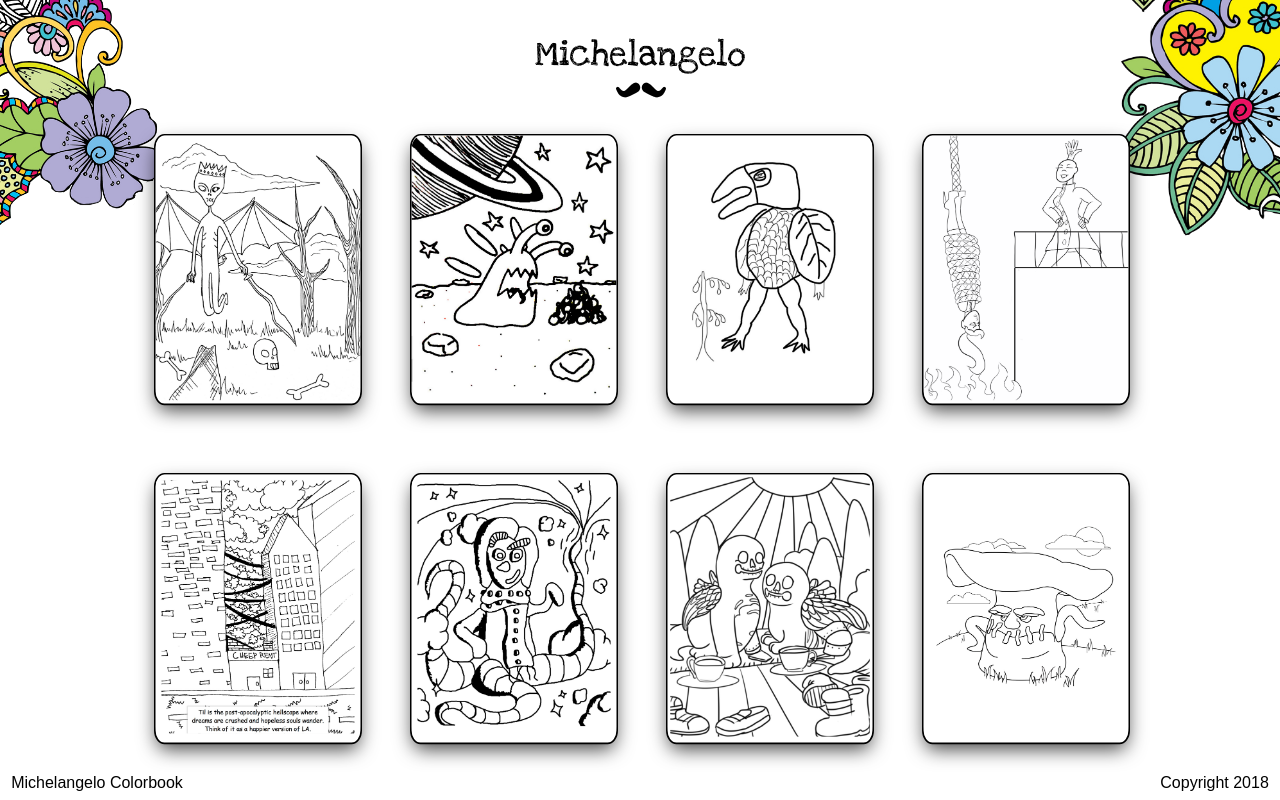
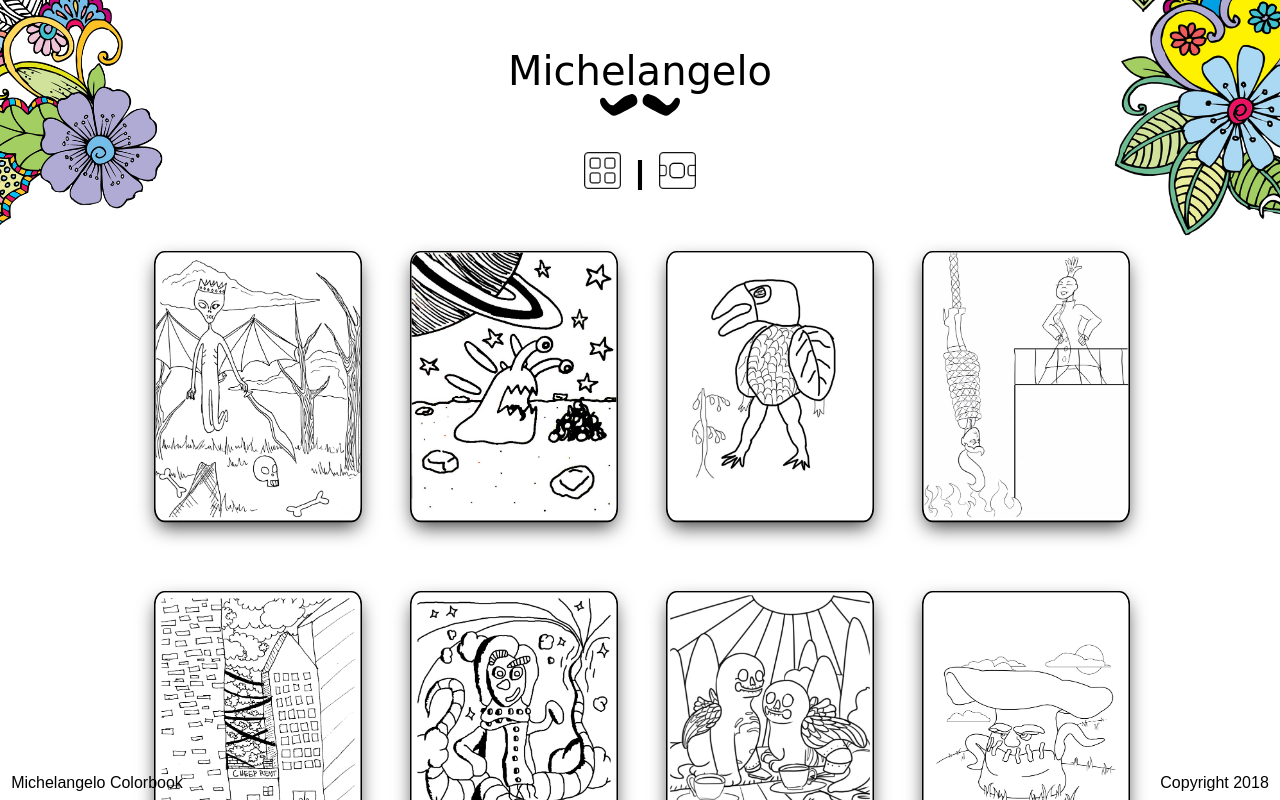
Before and after one commit to jdyuanglee/idmt380, a website: page src/grid.html in a window 1280 px wide. Shown: the top 800 px of the page. Drawn offline with nearby package versions, Linux system fonts and the light colour scheme; a web font is replaced by a local one.

Commit message:
:lipstick: update UI for gird and carousel view mode

```diff
--- a/src/css/style.css
+++ b/src/css/style.css
@@ -75,7 +75,7 @@ nav svg{
 
 .brand{
     text-align: center;
-    margin: 3rem 0;
+    margin: 3rem 0 0 0;
 }
 
 footer{
@@ -117,7 +117,6 @@ footer p{
 .grid{
     display: grid;
     grid-template-columns: 1fr 1fr;
-    padding-top:100px;
     width: 95%;
 }
 
@@ -148,12 +147,15 @@ main{
     margin: 2rem 0;
 }
 .switch{
-    width: 10rem;
-    margin: 2rem auto;
+    display: flex;
+    width: 7rem;
+    margin: 0 auto;
     text-align: center;
+    padding: 19vh 0 3vh 0;
 }
-
-
+.switch > h1{
+    margin: auto 0;
+}
 /* COLORING PAGE */
 .palette{
     /* clip-path:  inset(0% 0% 0% 0% round 10%); */
--- a/src/grid.html
+++ b/src/grid.html
@@ -14,9 +14,23 @@
 <body>
     <nav>
         <img src="img/Left.png" alt="left" class="left">
-        <img id="logo" src="img/signature.png" alt="logo">
+        <div class="brand">
+            <p>Michelangelo</p>
+            <svg height="126" viewBox="0 0 462 126" width="462" xmlns="http://www.w3.org/2000/svg">
+                <g fill-rule="evenodd">
+                    <path d="m.15163075 37.8892907c-1.78613668 18.9991333 12.58507045 38.4997936 23.22556845 50.9019213 2.7830297 3.2437852 15.4051082 13.124315 37.8662354 29.64159h.0000003c10.4252891 7.666461 24.2299996 8.95493 35.8939636 3.350179 66.6198945-32.0120924 104.3912985-53.0360046 113.3142105-63.0717362 14.604275-16.4256446-.818775-65.65878844-32.244974-57.72338688-18.962854 4.78829338-31.372421 8.66589279-52.410954 25.36500848-13.827586 10.975502-38.3750566 34.4817435-47.5932777 38.0095271-23.2436516 8.8952708-40.7885368-29.4008584-49.1189191-38.0095271s-27.14571677-7.462709-28.93185345 11.5364243z" />
+                    <path d="m246.151631 37.8892907c-1.786137 18.9991333 12.58507 38.4997936 23.225568 50.9019213 2.78303 3.2437852 15.405108 13.124315 37.866236 29.64159 10.425289 7.666461 24.23 8.95493 35.893963 3.350179 66.619895-32.0120924 104.391299-53.0360046 113.314211-63.0717362 14.604275-16.4256446-.818775-65.65878844-32.244974-57.72338688-18.962854 4.78829338-31.372421 8.66589279-52.410954 25.36500848-13.827586 10.975502-38.375057 34.4817435-47.593278 38.0095271-23.243651 8.8952708-40.788537-29.4008584-49.118919-38.0095271s-27.145717-7.462709-28.931853 11.5364243z"
+                        transform="matrix(-1 0 0 1 708 0)" />
+                </g>
+            </svg>
+        </div>
         <img src="img/Right.png" alt="right" class="right">
     </nav>
+    <div class="switch">
+        <a href="#"><img src="../img/grid.png" alt="grid"></a>
+        <h1>|</h1>
+        <a href="index.html"><img src="../img/carousel.png" alt="carousel"></a>
+    </div>
     <main class="grid">
         <div id="element" onclick="location.href='page.html?image=1';" class="start">
             <img src="img/DIGM223_An_Christina.jpg" alt="sketch">
@@ -59,9 +73,6 @@
         </div>
         </div>
     </main>
-    <div class="switch">
-    <button onclick="location.href='index.html'" >Carousel</button>
-</div>
     <footer>
         <p>Michelangelo Colorbook</p>
         <p style="text-align: right;">Copyright 2018</p>
@@ -79,6 +90,7 @@
     </script> -->
     <script src="https://code.jquery.com/jquery-3.3.1.min.js" integrity="sha256-FgpCb/KJQlLNfOu91ta32o/NMZxltwRo8QtmkMRdAu8="
         crossorigin="anonymous">
+
         </script>
     <script type="text/javascript" src="js/slick.js"></script>
     <script type="text/javascript" src="js/index.js"></script>
```
Also changed, not shown: src/index.html (+11 -17 lines).
